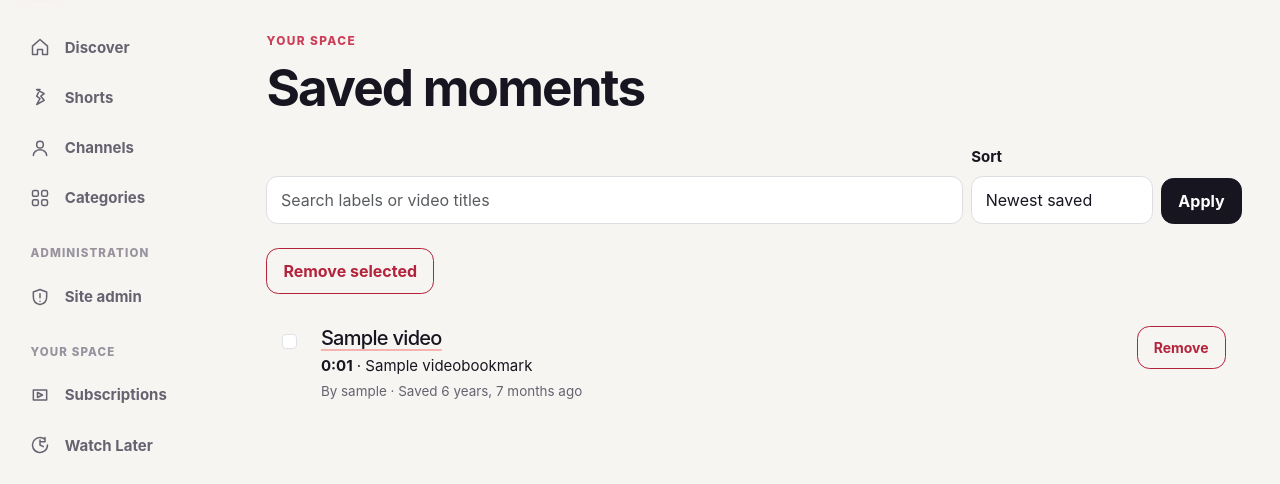
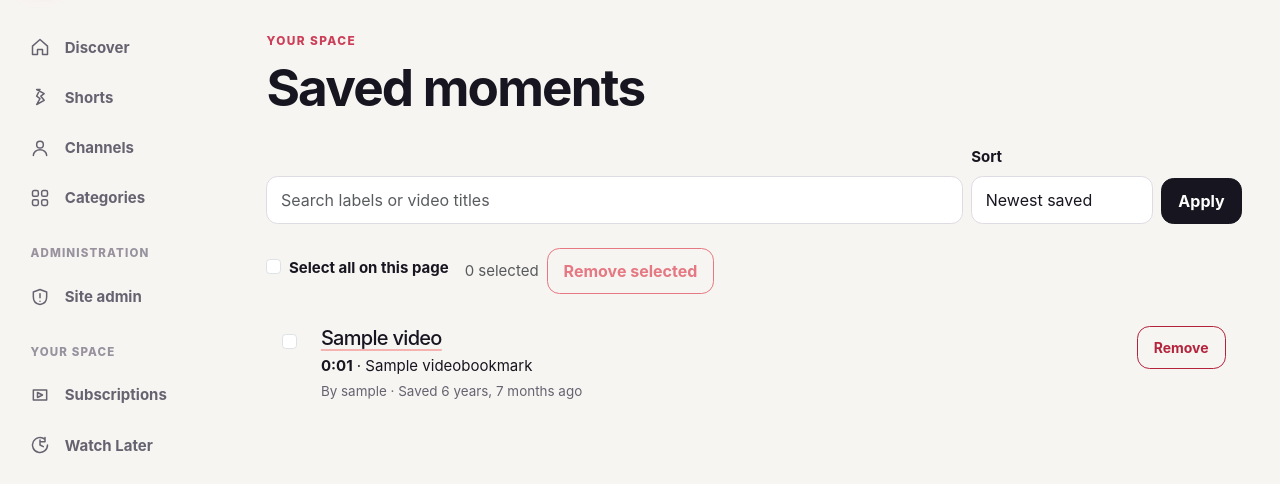
Before and after one commit to drakeg/ytclone, a Django app: page /videos/bookmarks/ in a window 1280 px wide. Shown: the part 72-556 px from the top of the page. Run offline with Django 4.2, Linux system fonts and the light colour scheme; a user stored in the database is signed in; tables that the repository leaves empty hold one stand-in row (values such as "Sample post"); data that the repository does not hold is empty; parts of the project's set-up code (start-up, migrations or seed data) failed here and were passed over.

Commit message:
a11y: improve Saved moments bulk controls

```diff
--- a/video/templates/videos/video_bookmarks.html
+++ b/video/templates/videos/video_bookmarks.html
@@ -27,12 +27,17 @@
     </form>
 
     {% if bookmarks %}
-        <form id="saved-moments-bulk-form" method="post" action="{% url 'video_bookmark_bulk_delete' %}" class="d-flex flex-wrap gap-2 align-items-center mb-3">
+        <form id="saved-moments-bulk-form" data-bulk-selection data-item-name="bookmark_ids" method="post" action="{% url 'video_bookmark_bulk_delete' %}" class="d-flex flex-wrap gap-2 align-items-center mb-3">
             {% csrf_token %}
             <input type="hidden" name="page" value="{{ bookmarks.number }}">
             <input type="hidden" name="q" value="{{ bookmark_query }}">
             <input type="hidden" name="sort" value="{{ bookmark_sort }}">
-            <button class="btn btn-outline-danger" type="submit">Remove selected</button>
+            <div class="form-check me-2">
+                <input class="form-check-input" type="checkbox" id="saved-moments-bulk-form-select-all" data-bulk-select-all>
+                <label class="form-check-label" for="saved-moments-bulk-form-select-all">Select all on this page</label>
+            </div>
+            <span class="text-body-secondary" data-bulk-selection-status aria-live="polite">0 selected</span>
+            <button class="btn btn-outline-danger" type="submit" data-bulk-submit disabled>Remove selected</button>
         </form>
     {% endif %}
 
```
